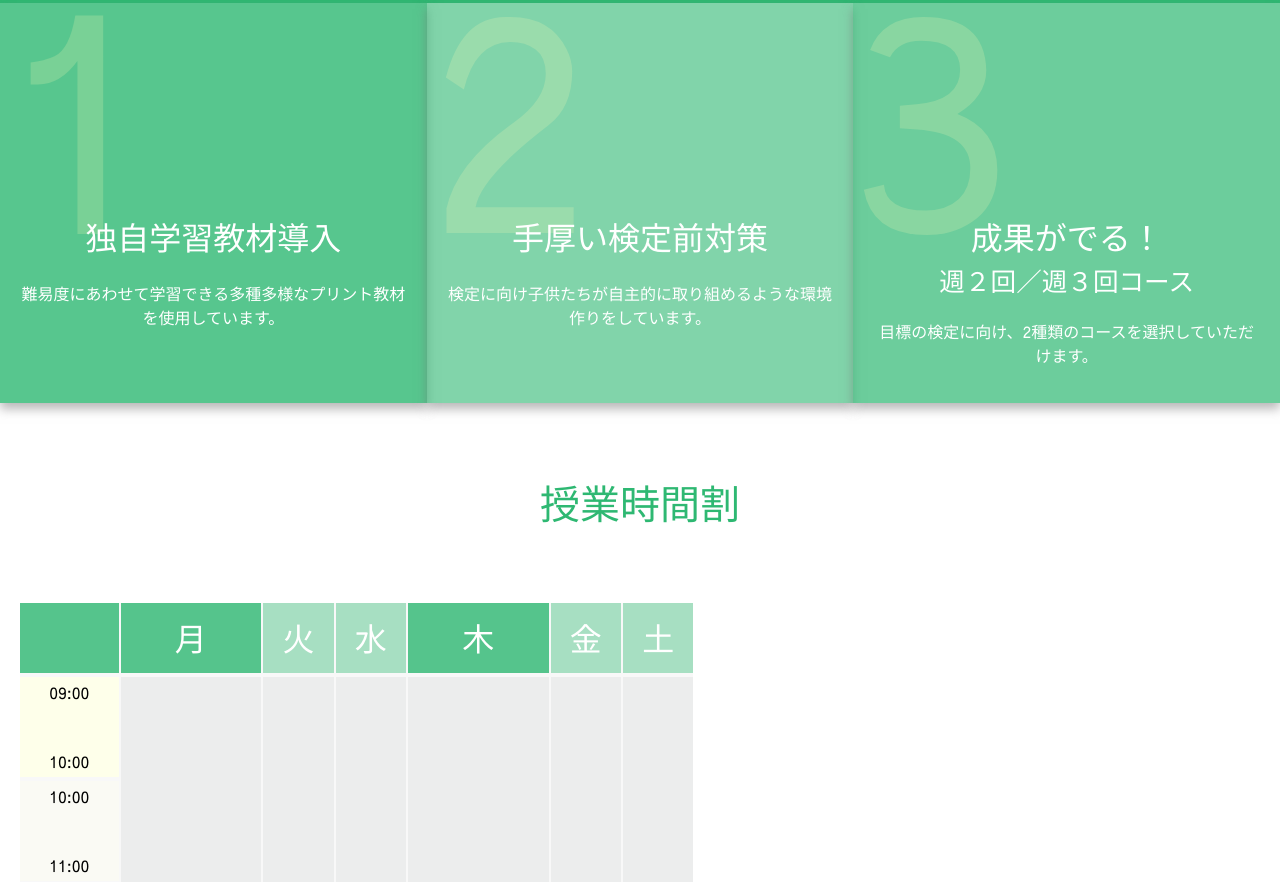
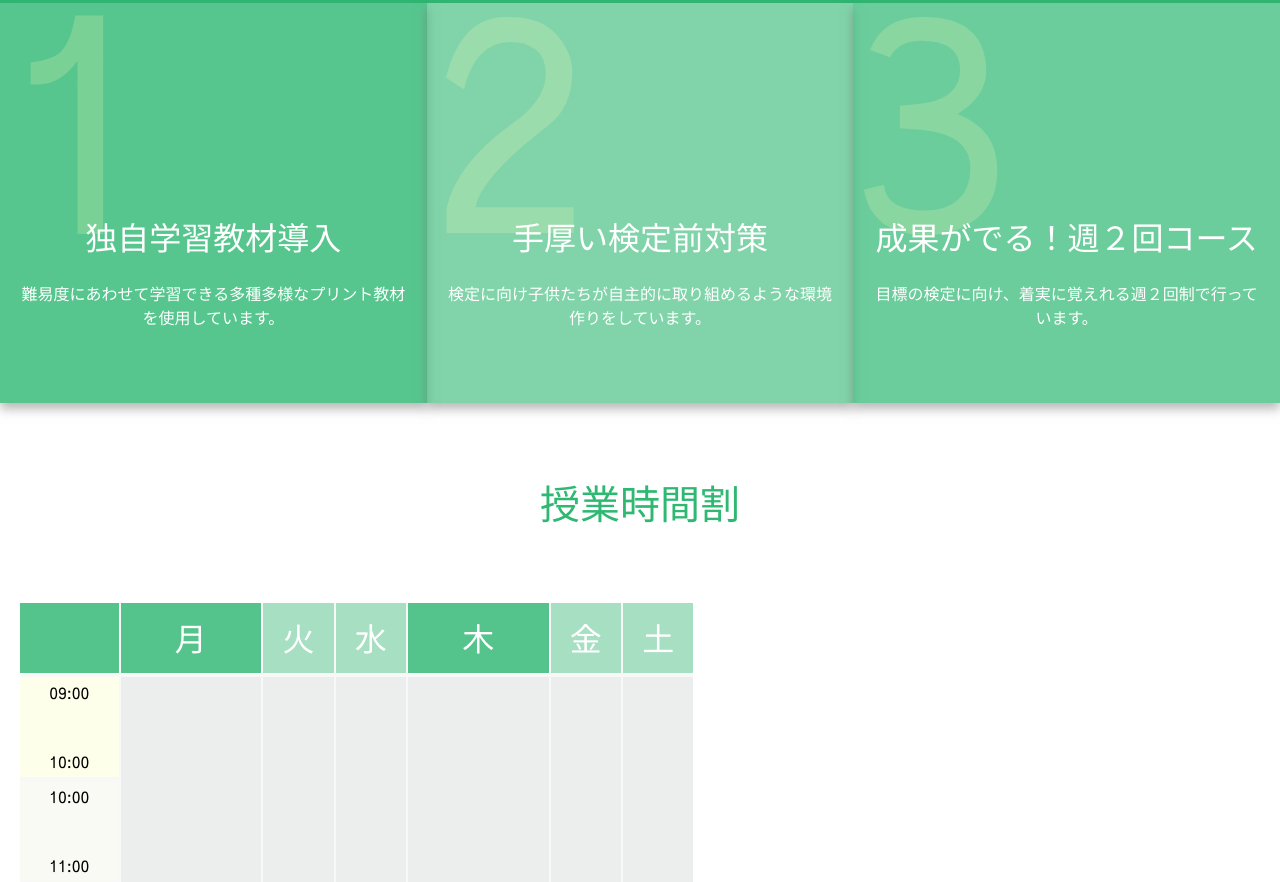
Before and after one commit to Queenshiba/Futaba-Abacus-School, a website: page dist/index.html in a window 1280 px wide. Shown: the part 1037-1919 px from the top of the page. Drawn offline with nearby package versions, Linux system fonts and the light colour scheme; some packages are replaced by stand-ins of ours.

Commit message:
updated price and about

```diff
--- a/dist/index.html
+++ b/dist/index.html
@@ -151,9 +151,8 @@
             <div class="no3">
                 <div class="figure3">3</div>
                 <div class="comment">
-                    <div class="comment3">成果がでる！<p class="course">週２回／週３回コース</p>
-                    </div>
-                    <p>目標の検定に向け、2種類のコースを選択していただけます。</p>
+                    <div class="comment3">成果がでる！週２回コース</div>
+                    <p>目標の検定に向け、着実に覚えれる週２回制で行っています。</p>
                 </div>
             </div>
         </div>
@@ -212,7 +211,7 @@
             <p>料金</p>
         </div>
         <div class="price-detail">
-            <p>入会金：5,000円</p>
+            <p>入会金：6,000円</p>
             <br>
             <p>週２回コース　5,000円</p>
             <!-- <p>週３回コース　6,000円</p> -->
```
